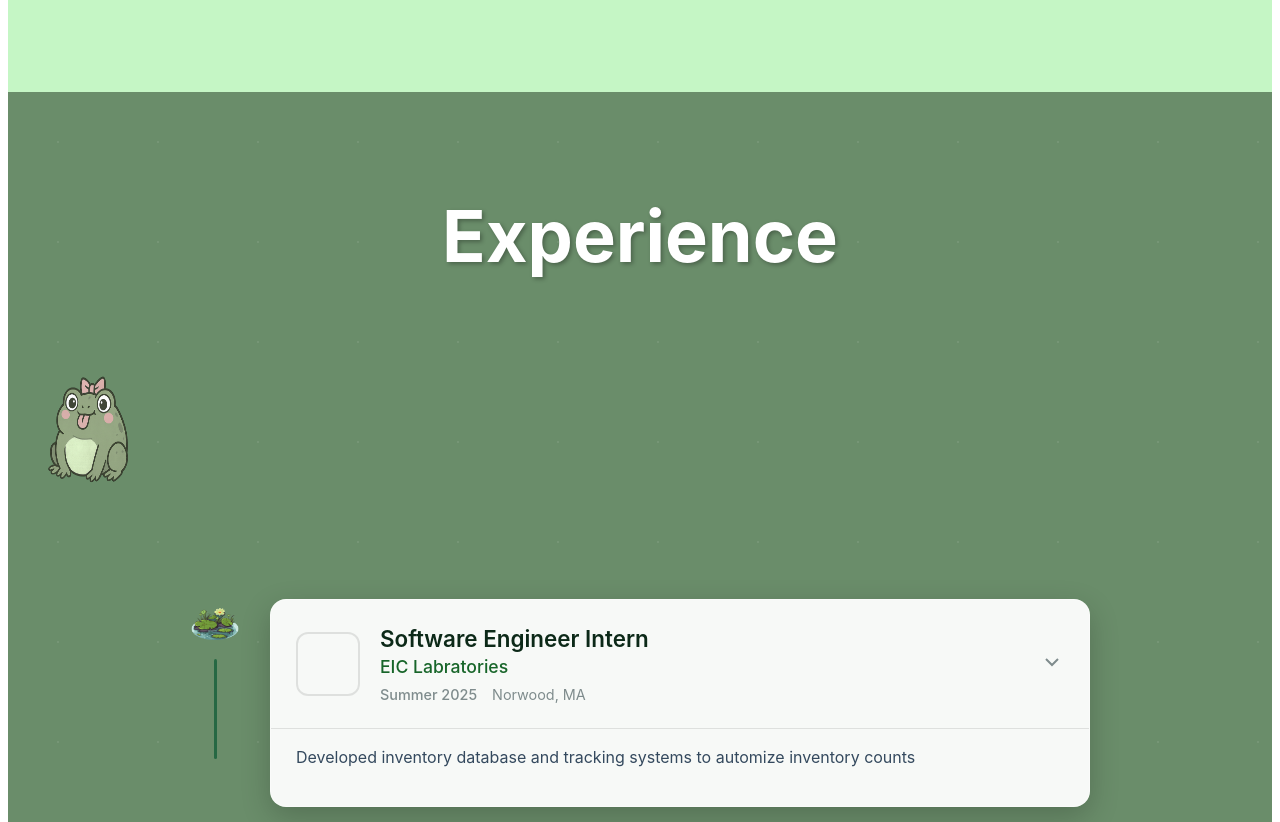
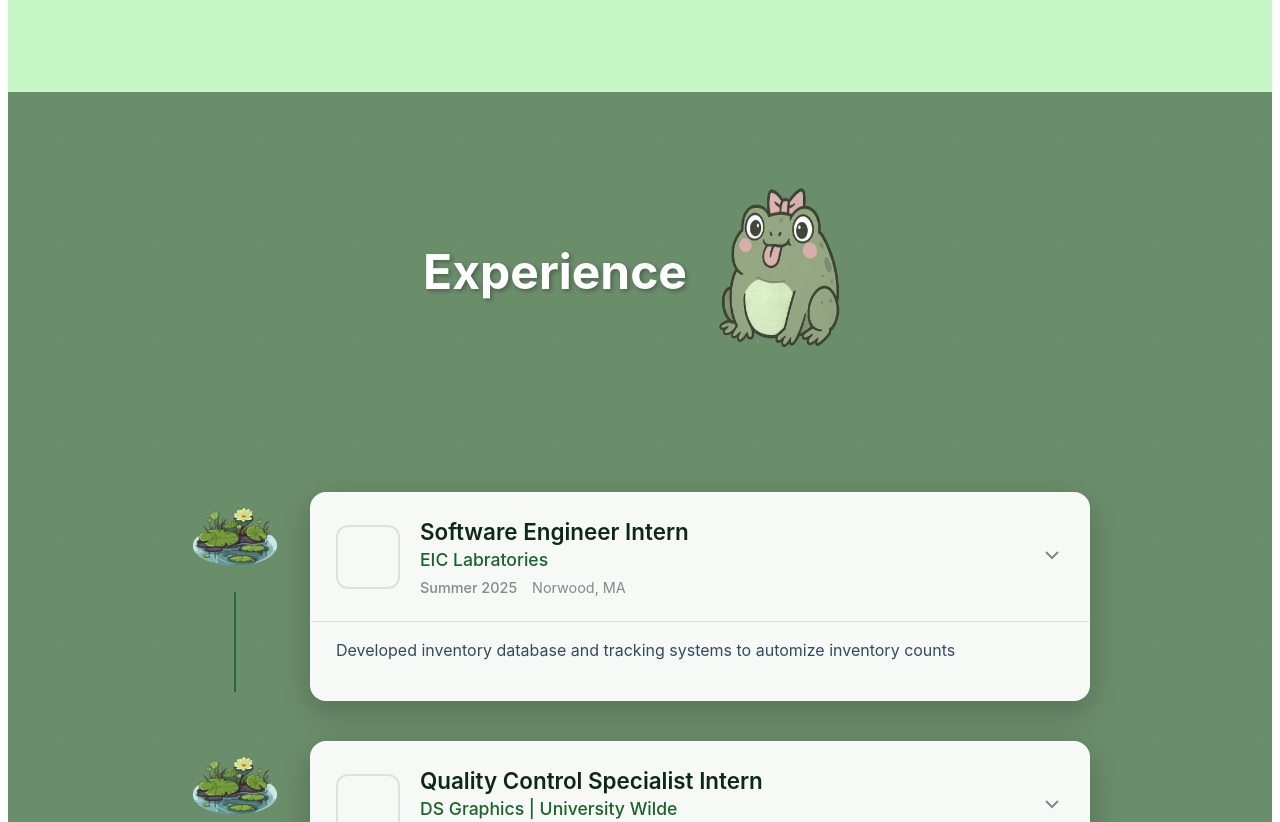
Before and after one commit to dalawton/my-portfolio, a Next.js app: page / in a window 1280 px wide. Shown: the part 480-1302 px from the top of the page. Built offline with nearby package versions, Linux system fonts and the light colour scheme.

Commit message:
sizing and titles fixes

```diff
--- a/pages/index.js
+++ b/pages/index.js
@@ -62,7 +62,6 @@ export default function Home() {
         <nav className={homeStyles.nav}>
           <a href="#experience" className={homeStyles.navLink}>Experience</a>
           <a href="#projects" className={homeStyles.navLink}>Projects</a>
-          <a href="#contact" className={homeStyles.navLink}>Contact</a>
         </nav>
       </header>
 
@@ -87,15 +86,15 @@ export default function Home() {
 
       <section id="experience" className={experienceStyles.experienceSection}>
         <div className={experienceStyles.experienceContainer}>
-          <div className={experienceStyles.sectionTitle}>
-            <h2>Experience</h2>
+          <div className={experienceStyles.sectionTitleRow}>
+            <h2 className={experienceStyles.sectionTitle}>Experience</h2>
             <Image
               src="/frog-image.png"
-              alt=""
-              width={100}
-              height={200}
+              alt="Frog"
+              width={150}
+              height={300}
               priority
-              className={experienceStyles.illustration}
+              className={experienceStyles.titleFrog}
             />
           </div>
 
@@ -160,7 +159,7 @@ export default function Home() {
 
       <section id="projects" className={projectsStyles.projectsSection}>
         <div className={projectsStyles.projectsContainer}>
-          <h2 className={projectsStyles.sectionTitle}>About Me</h2>
+          <h2 className={projectsStyles.sectionTitle}>Projects</h2>
           <div className={projectsStyles.timeline}>
             {projects.map((proj) => (
               <div key={proj.id} className={projectsStyles.timelineItem}>
--- a/styles/Experience.module.css
+++ b/styles/Experience.module.css
@@ -56,8 +56,8 @@
 }
 
 .markerDot {
-  width: 50px;
-  height: 50px;
+  width: 90px;
+  height: 90px;
   background-image: url('/lilypad.png');
   background-size: contain;
   background-repeat: no-repeat;
@@ -65,7 +65,7 @@
 }
 
 .timelineLine {
-  width: 3px;
+  width: 2px;
   height: 100px;
   background: rgba(21, 95, 57, 0.8);
   margin-top: 10px;
@@ -247,11 +247,17 @@
   transform: translateY(-2px);
 }
 
-.illustration {
-  flex-shrink: 0;
+.sectionTitleRow {
   display: flex;
   align-items: center;
   justify-content: center;
+  gap: 20px;
+  margin-bottom: 60px;
+}
+
+.titleFrog {
+  width: 150px;
+  height: 300px;
 }
 
 @media (max-width: 768px) {
```
